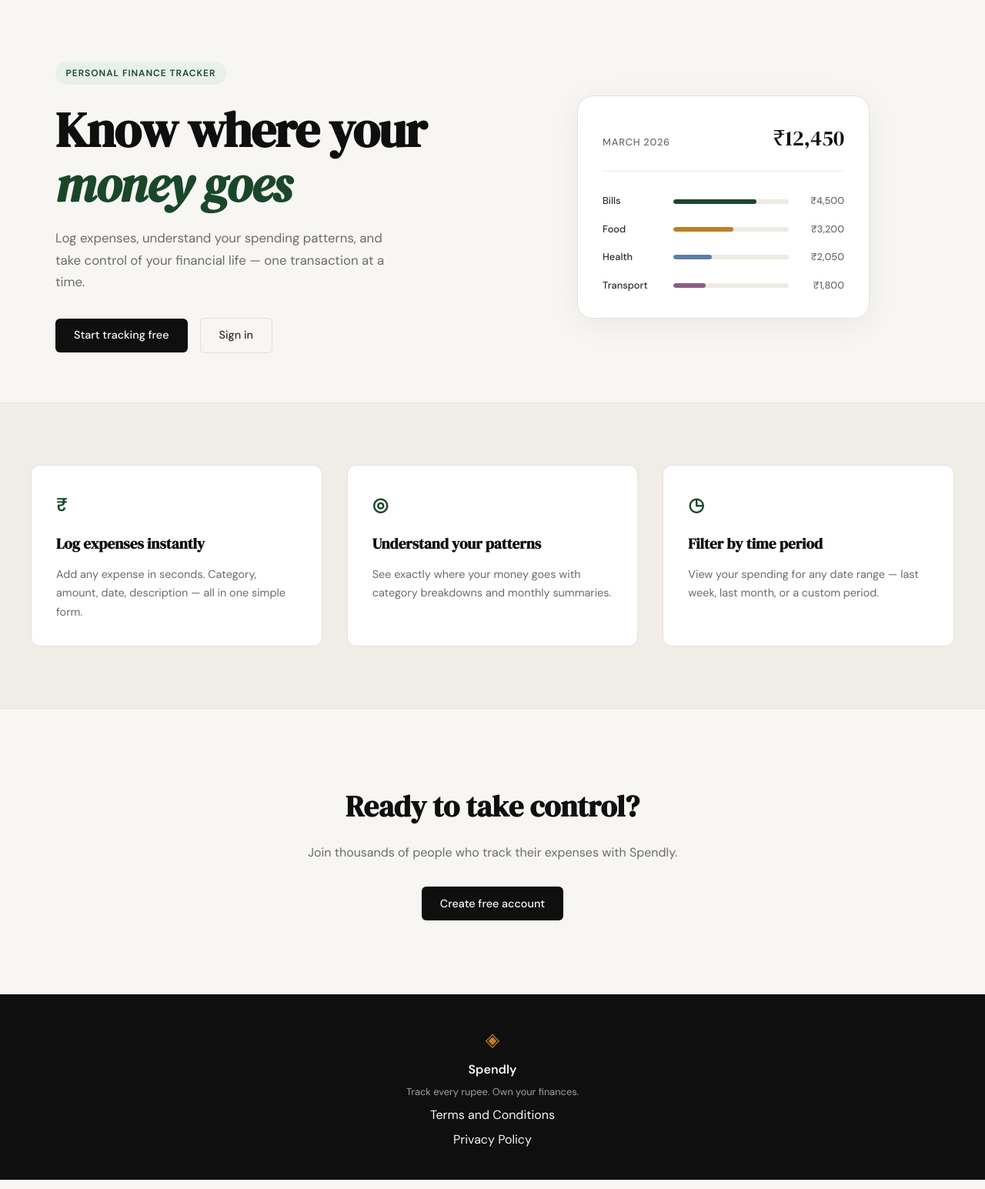
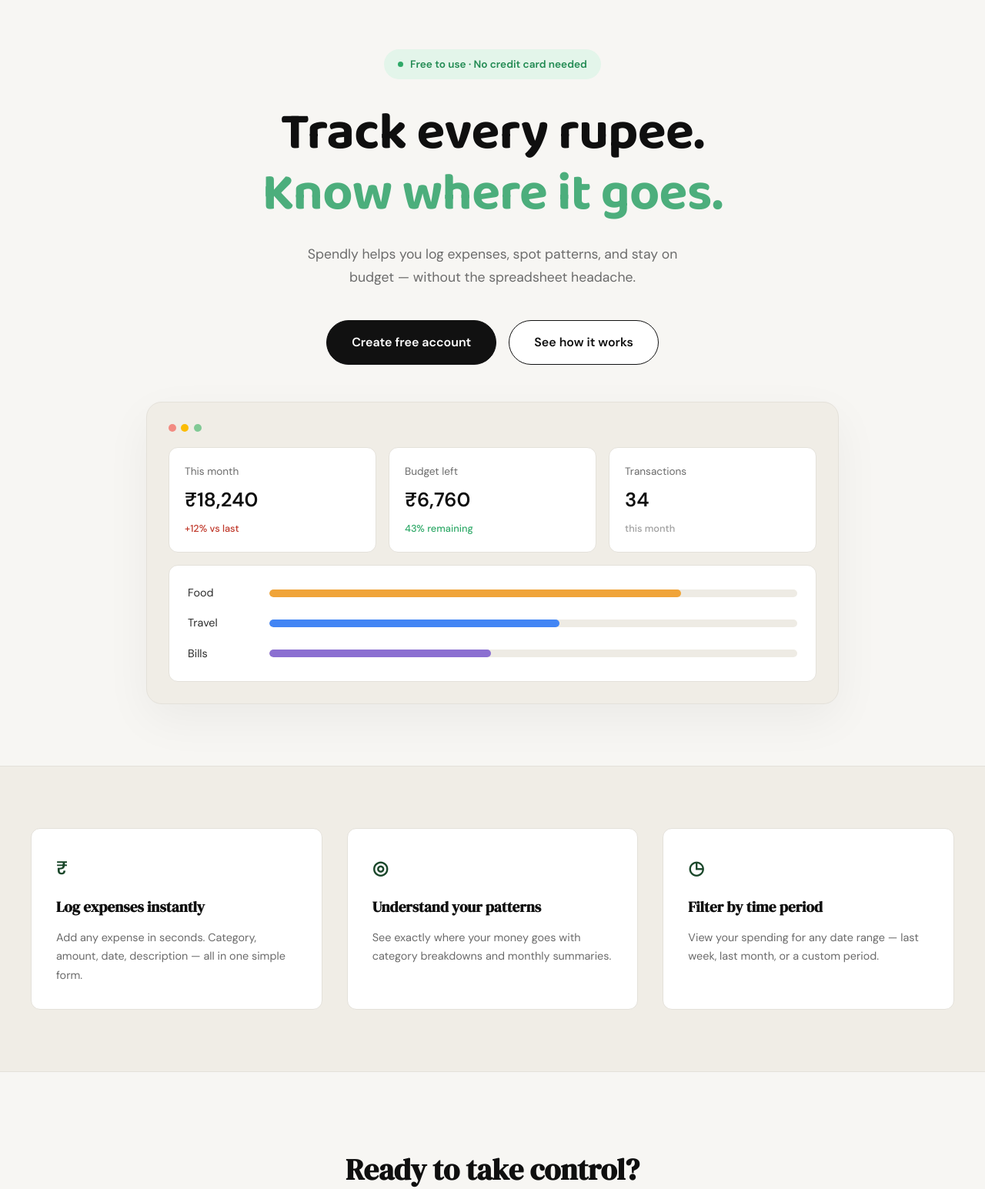
Before and after one commit to aryan-c0dex/Spendly, a Flask app: page / in a window 1280 px wide. Shown: the part 61-1606 px from the top of the page at 77% size. Run offline with Flask 3, Linux system fonts and the light colour scheme.

Commit message:
landing: redesign hero section to match mockup

```diff
--- /dev/null
+++ b/static/css/landing.css
@@ -0,0 +1,222 @@
+/* ------------------------------------------------------------------ */
+/* Hero — redesigned to match mockup                                   */
+/* Scoped to templates/landing.html only. Loaded after style.css.      */
+/* ------------------------------------------------------------------ */
+
+.hero {
+    display: flex;
+    flex-direction: column;
+    align-items: center;
+    text-align: center;
+    max-width: var(--max-width);
+    margin: 0 auto;
+    padding: 4rem 2rem 5rem;
+    gap: 3rem;
+}
+
+.hero-inner {
+    display: flex;
+    flex-direction: column;
+    align-items: center;
+    max-width: 640px;
+}
+
+.hero-badge {
+    display: inline-flex;
+    align-items: center;
+    gap: 0.55rem;
+    background: #e3f5ea;
+    color: #218a52;
+    font-family: var(--font-body);
+    font-size: 0.85rem;
+    font-weight: 600;
+    text-transform: none;
+    letter-spacing: normal;
+    padding: 0.55rem 1.15rem;
+    border-radius: 999px;
+    margin-bottom: 2rem;
+}
+
+.hero-badge-dot {
+    width: 7px;
+    height: 7px;
+    border-radius: 50%;
+    background: #2fa968;
+}
+
+.hero-title {
+    font-family: 'Baloo 2', var(--font-body);
+    font-weight: 700;
+    font-size: clamp(2.75rem, 6vw, 4.25rem);
+    line-height: 1.15;
+    letter-spacing: -0.01em;
+    color: var(--ink);
+    margin-bottom: 1.5rem;
+}
+
+.hero-title-accent {
+    display: block;
+    color: #4cae7c;
+}
+
+.hero-subtitle {
+    font-family: var(--font-body);
+    font-size: 1.1rem;
+    color: var(--ink-muted);
+    line-height: 1.7;
+    max-width: 520px;
+    margin: 0 auto 2.5rem;
+}
+
+.hero-actions {
+    display: flex;
+    gap: 1rem;
+    justify-content: center;
+}
+
+.hero-btn-primary,
+.hero-btn-secondary {
+    font-family: var(--font-body);
+    font-weight: 600;
+    font-size: 1rem;
+    padding: 0.95rem 2rem;
+    border-radius: 999px;
+    border: 1.5px solid #111;
+    transition: opacity 0.2s, background 0.2s;
+}
+
+.hero-btn-primary {
+    background: #111;
+    color: #fff;
+}
+
+.hero-btn-primary:hover { opacity: 0.85; }
+
+.hero-btn-secondary {
+    background: #fff;
+    color: #111;
+}
+
+.hero-btn-secondary:hover { background: var(--paper-warm); }
+
+.hero-visual {
+    width: 100%;
+    display: flex;
+    justify-content: center;
+}
+
+.hero-mockup {
+    width: 100%;
+    max-width: 900px;
+    background: var(--paper-warm);
+    border: 1px solid var(--border);
+    border-radius: var(--radius-lg);
+    padding: 1.75rem;
+    box-shadow: 0 20px 60px rgba(0, 0, 0, 0.05);
+}
+
+.mockup-dots {
+    display: flex;
+    gap: 0.4rem;
+    margin-bottom: 1.25rem;
+}
+
+.mockup-dot {
+    width: 10px;
+    height: 10px;
+    border-radius: 50%;
+}
+
+.mockup-dot-red { background: #f28b82; }
+.mockup-dot-yellow { background: #fbbc04; }
+.mockup-dot-green { background: #81c995; }
+
+.mockup-stats {
+    display: grid;
+    grid-template-columns: repeat(3, 1fr);
+    gap: 1rem;
+    margin-bottom: 1rem;
+}
+
+.stat-tile {
+    background: var(--paper-card);
+    border: 1px solid var(--border);
+    border-radius: var(--radius-md);
+    padding: 1.25rem;
+    display: flex;
+    flex-direction: column;
+    gap: 0.4rem;
+    text-align: left;
+}
+
+.stat-label {
+    font-family: var(--font-body);
+    font-size: 0.85rem;
+    color: var(--ink-muted);
+}
+
+.stat-value {
+    font-family: var(--font-body);
+    font-size: 1.6rem;
+    font-weight: 700;
+    color: var(--ink);
+}
+
+.stat-delta {
+    font-family: var(--font-body);
+    font-size: 0.8rem;
+    font-weight: 500;
+}
+
+.stat-delta-negative { color: var(--danger); }
+.stat-delta-positive { color: #2fa968; }
+.stat-delta-neutral { color: var(--ink-faint); }
+
+.mockup-bars-card {
+    background: var(--paper-card);
+    border: 1px solid var(--border);
+    border-radius: var(--radius-md);
+    padding: 1.5rem;
+    display: flex;
+    flex-direction: column;
+    gap: 1rem;
+}
+
+.bar-row {
+    display: grid;
+    grid-template-columns: 90px 1fr;
+    align-items: center;
+    gap: 1rem;
+}
+
+.bar-label {
+    font-family: var(--font-body);
+    font-size: 0.9rem;
+    color: var(--ink-soft);
+    text-align: left;
+}
+
+.bar-track {
+    height: 10px;
+    background: var(--border-soft);
+    border-radius: 999px;
+    overflow: hidden;
+}
+
+.bar-fill {
+    height: 100%;
+    border-radius: 999px;
+}
+
+.bar-fill-food { background: #f0a439; }
+.bar-fill-travel { background: #4285f4; }
+.bar-fill-bills { background: #8b6fd1; }
+
+@media (max-width: 900px) {
+    .mockup-stats { grid-template-columns: 1fr; }
+}
+
+@media (max-width: 600px) {
+    .hero-actions { flex-direction: column; width: 100%; }
+    .hero-btn-primary, .hero-btn-secondary { width: 100%; text-align: center; }
+}
--- a/templates/landing.html
+++ b/templates/landing.html
@@ -1,60 +1,75 @@
 {% extends "base.html" %}
 
 {% block title %}Spendly — Track Every Rupee{% endblock %}
+
+{% block head %}
+<link href="https://fonts.googleapis.com/css2?family=Baloo+2:wght@600;700;800&display=swap" rel="stylesheet">
+<link rel="stylesheet" href="{{ url_for('static', filename='css/landing.css') }}">
+{% endblock %}
 
 {% block content %}
 
 <section class="hero">
     <div class="hero-inner">
-        <div class="hero-badge">Personal Finance Tracker</div>
+        <div class="hero-badge">
+            <span class="hero-badge-dot"></span>
+            Free to use · No credit card needed
+        </div>
         <h1 class="hero-title">
-            Know where your<br>
-            <em>money goes</em>
+            Track every rupee.<br>
+            <span class="hero-title-accent">Know where it goes.</span>
         </h1>
         <p class="hero-subtitle">
-            Log expenses, understand your spending patterns,
-            and take control of your financial life —
-            one transaction at a time.
+            Spendly helps you log expenses, spot patterns, and stay
+            on budget — without the spreadsheet headache.
         </p>
         <div class="hero-actions">
-            <a href="{{ url_for('register') }}" class="btn-primary">Start tracking free</a>
-            <a href="{{ url_for('login') }}" class="btn-ghost">Sign in</a>
+            <a href="{{ url_for('register') }}" class="hero-btn-primary">Create free account</a>
+            <a href="#" class="hero-btn-secondary">See how it works</a>
         </div>
     </div>
     <div class="hero-visual">
-        <div class="mock-card">
-            <div class="mock-card-header">
-                <span class="mock-label">March 2026</span>
-                <span class="mock-total">₹12,450</span>
+        <div class="hero-mockup">
+            <div class="mockup-dots">
+                <span class="mockup-dot mockup-dot-red"></span>
+                <span class="mockup-dot mockup-dot-yellow"></span>
+                <span class="mockup-dot mockup-dot-green"></span>
             </div>
-            <div class="mock-bars">
-                <div class="mock-bar-row">
-                    <span class="mock-cat">Bills</span>
-                    <div class="mock-bar-track">
-                        <div class="mock-bar" style="width: 72%"></div>
+            <div class="mockup-stats">
+                <div class="stat-tile">
+                    <span class="stat-label">This month</span>
+                    <span class="stat-value">₹18,240</span>
+                    <span class="stat-delta stat-delta-negative">+12% vs last</span>
+                </div>
+                <div class="stat-tile">
+                    <span class="stat-label">Budget left</span>
+                    <span class="stat-value">₹6,760</span>
+                    <span class="stat-delta stat-delta-positive">43% remaining</span>
+                </div>
+                <div class="stat-tile">
+                    <span class="stat-label">Transactions</span>
+                    <span class="stat-value">34</span>
+                    <span class="stat-delta stat-delta-neutral">this month</span>
+                </div>
+            </div>
+            <div class="mockup-bars-card">
+                <div class="bar-row">
+                    <span class="bar-label">Food</span>
+                    <div class="bar-track">
+                        <div class="bar-fill bar-fill-food" style="width: 78%"></div>
                     </div>
-                    <span class="mock-amt">₹4,500</span>
                 </div>
-                <div class="mock-bar-row">
-                    <span class="mock-cat">Food</span>
-                    <div class="mock-bar-track">
-                        <div class="mock-bar mock-bar-2" style="width: 52%"></div>
+                <div class="bar-row">
+                    <span class="bar-label">Travel</span>
+                    <div class="bar-track">
+                        <div class="bar-fill bar-fill-travel" style="width: 55%"></div>
                     </div>
-                    <span class="mock-amt">₹3,200</span>
                 </div>
-                <div class="mock-bar-row">
-                    <span class="mock-cat">Health</span>
-                    <div class="mock-bar-track">
-                        <div class="mock-bar mock-bar-3" style="width: 33%"></div>
+                <div class="bar-row">
+                    <span class="bar-label">Bills</span>
+                    <div class="bar-track">
+                        <div class="bar-fill bar-fill-bills" style="width: 42%"></div>
                     </div>
-                    <span class="mock-amt">₹2,050</span>
-                </div>
-                <div class="mock-bar-row">
-                    <span class="mock-cat">Transport</span>
-                    <div class="mock-bar-track">
-                        <div class="mock-bar mock-bar-4" style="width: 28%"></div>
-                    </div>
-                    <span class="mock-amt">₹1,800</span>
                 </div>
             </div>
         </div>
```
